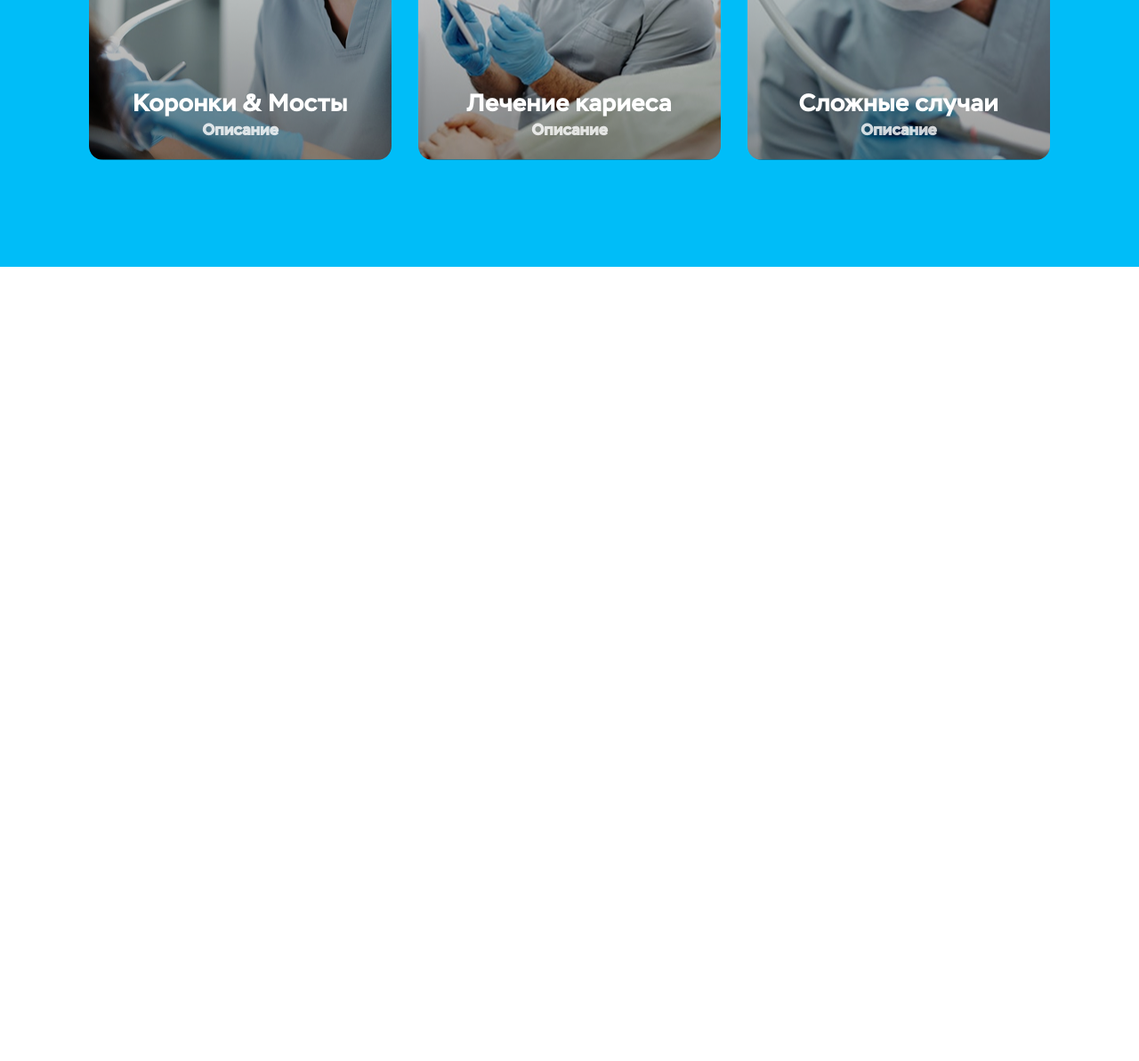
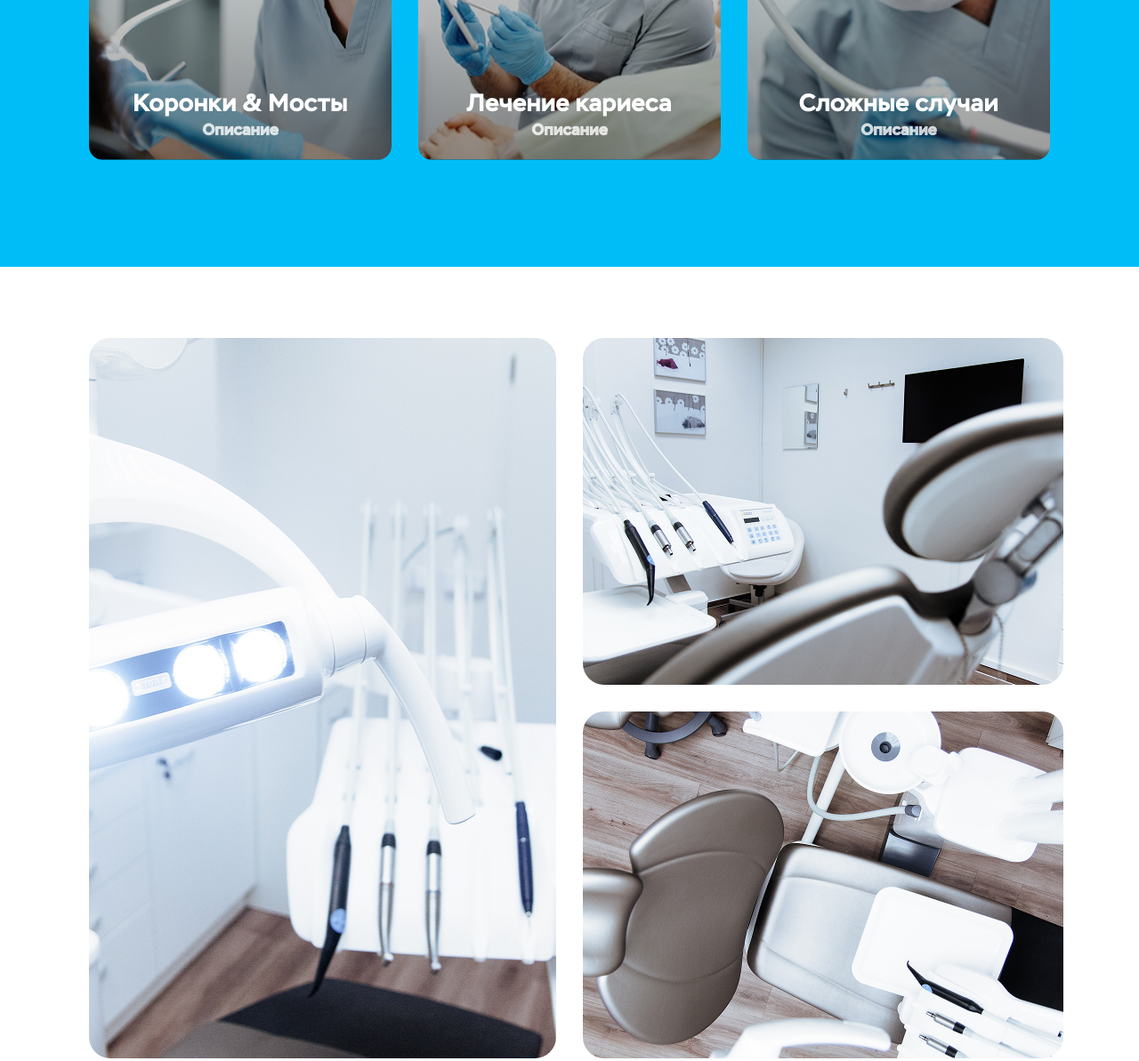
Before and after one commit to UseSai/Dentistry, a plain HTML site: page index.html in a window 1280 px wide. Shown: the part 4212-5405 px from the top of the page at 89% size. Before the commit the page ends 4512 px from the top, so only its background shows below. Drawn offline with Linux system fonts and the light colour scheme.

Commit message:
Equipment Commit

```diff
--- a/index.html
+++ b/index.html
@@ -183,6 +183,18 @@
                 </ul>
             </div>
         </section>
+
+        <section class="equipment">
+            <div class="container">
+                <div class="equipment__images">
+                    <img src="./images/equipmentImg1.png" alt="">
+                    <div class="equipment__images-under">
+                        <img src="./images/equipmentImg2.png" alt="">
+                        <img src="./images/equipmentImg3.png" alt="">
+                    </div>
+                </div>
+            </div>
+        </section>
     </main>
 </body>
 </html>
--- a/styles.css
+++ b/styles.css
@@ -479,3 +479,23 @@ ul {
     text-align: center;
     color: rgba(255, 255, 255, 0.8);
 }
+
+.equipment {
+    padding-top: 80px;
+    padding-bottom: 80px;
+}
+
+.equipment img {
+    border-radius: 24px;
+    overflow: hidden;
+}
+
+.equipment__images {
+    display: flex;
+}
+
+.equipment__images-under {
+    padding-left: 30px;
+    display: grid;
+    gap: 30px;
+}
```
Also changed, not shown: images/equipmentImg1.png (added), images/equipmentImg2.png (added), images/equipmentImg3.png (added).
